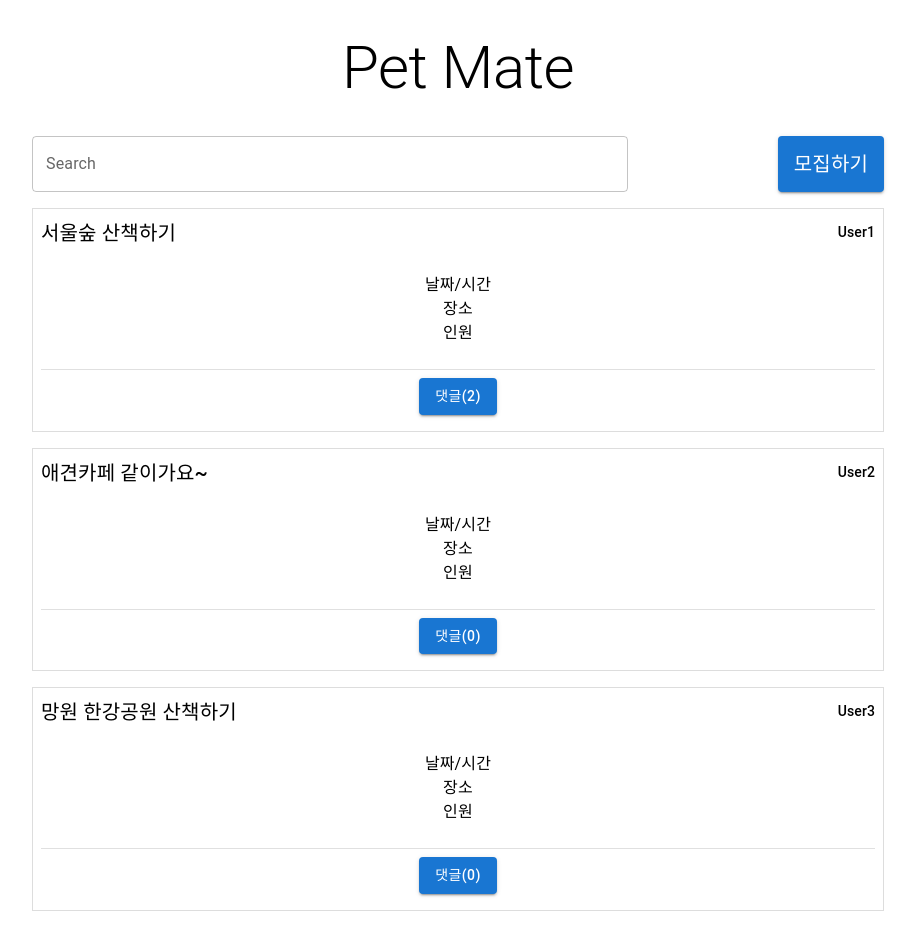
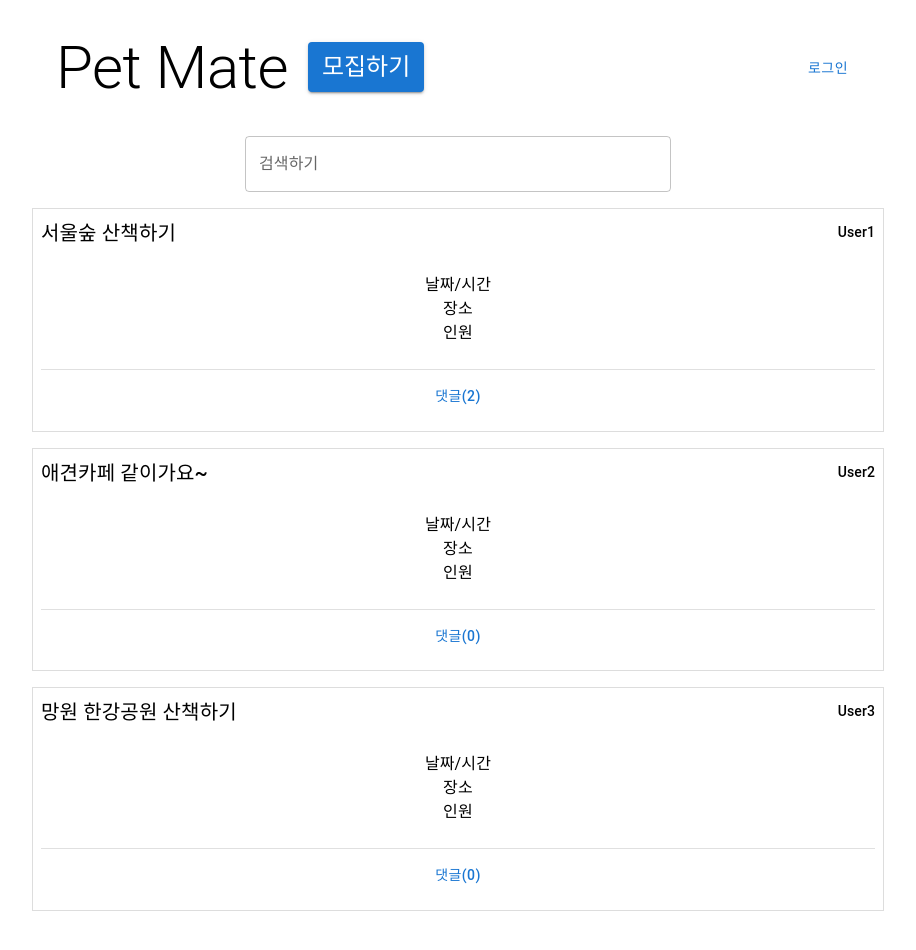
Before and after one commit to hoooooojjjj/petMate, a React (Create React App) app: page / in a window 1280 px wide. Shown: the top 950 px of the page, without its empty margins (182-1098 px from the left). Built offline with nearby package versions, Linux system fonts and the light colour scheme.

Commit message:
MainPage 커밋

```diff
--- a/src/components/MainPage.js
+++ b/src/components/MainPage.js
@@ -1,5 +1,5 @@
 import React, { useState, useEffect } from "react";
-import { Container, Box, Typography, Button, Divider, Stack, TextField } from '@mui/material';
+import { Container, Box, Typography, Button, Divider, Stack, TextField, AppBar, Toolbar } from '@mui/material';
 import { useNavigate } from "react-router-dom";
 
 export default function MainPage() {
@@ -12,6 +12,10 @@ export default function MainPage() {
     const write = () => {
         //글 작성 페이지로 이동
         navigate("/InsertForm");
+    };
+
+    const handleSignInClick = () => {
+        navigate("/Signin");
     };
 
     //DB연결 필요
@@ -30,27 +34,46 @@ export default function MainPage() {
         );
     }, [searchTerm]);
 
+    const searchPosts = () => {
+        // 검색어를 사용하여 게시물 필터링
+        const filtered = posts.filter((post) =>
+            post.content.toLowerCase().includes(searchTerm.toLowerCase())
+        );
+        setFilteredPosts(filtered);
+    };
+
+
+
     return (
         <Container maxWidth="md">
+
+            <AppBar position="static" elevation={0} color="inherit" >
+
+                <Toolbar sx={{ justifyContent: 'space-between' }}>
             <Box my={4} display="flex" justifyContent="center">
                 <Typography variant="h2">Pet Mate</Typography>
+                <Button variant="contained" onClick={write} sx={{ fontSize: '14px', padding: '14px', height: '50px', marginTop:'10px' ,marginLeft: '20px' }}>
+                <Typography variant='h5'>모집하기</Typography>
+            </Button>
             </Box>
 
-            <Box display="flex" justifyContent="space-between" mb={2}>
+                    <Button variant='text' onClick={handleSignInClick}>
+                        로그인
+                    </Button>
+                </Toolbar>
+            </AppBar>
+
+
+            <Box display="flex" justifyContent="center" mb={2}>
 
                 <TextField
-                    label='Search'
+                    label='검색하기'
                     variant='outlined'
-                    sx={{ width: '70%' }}
+                    sx={{ width: '50%', textAlign: 'center' }}
                     value={searchTerm}
                     onChange={(e) => setSearchTerm(e.target.value)}
                 />
 
-
-                <Button variant="contained" onClick={write}>
-
-                    <Typography variant='h6'>모집하기</Typography>
-                </Button>
             </Box>
 
             <Stack direction="column" spacing={2}>
@@ -89,7 +112,7 @@ function Post({ post }) {
             <Divider />
             <Box display="flex" p={1}>
                 <Box flexGrow={1} display="flex" justifyContent="center">
-                    <Button variant="contained" onClick={() => setShowComments(!showComments)}>
+                    <Button variant="text" onClick={() => setShowComments(!showComments)}>
                         {showComments ? `댓글 숨기기` : `댓글(${post.comments.length})`}
                     </Button>
                 </Box>
```
